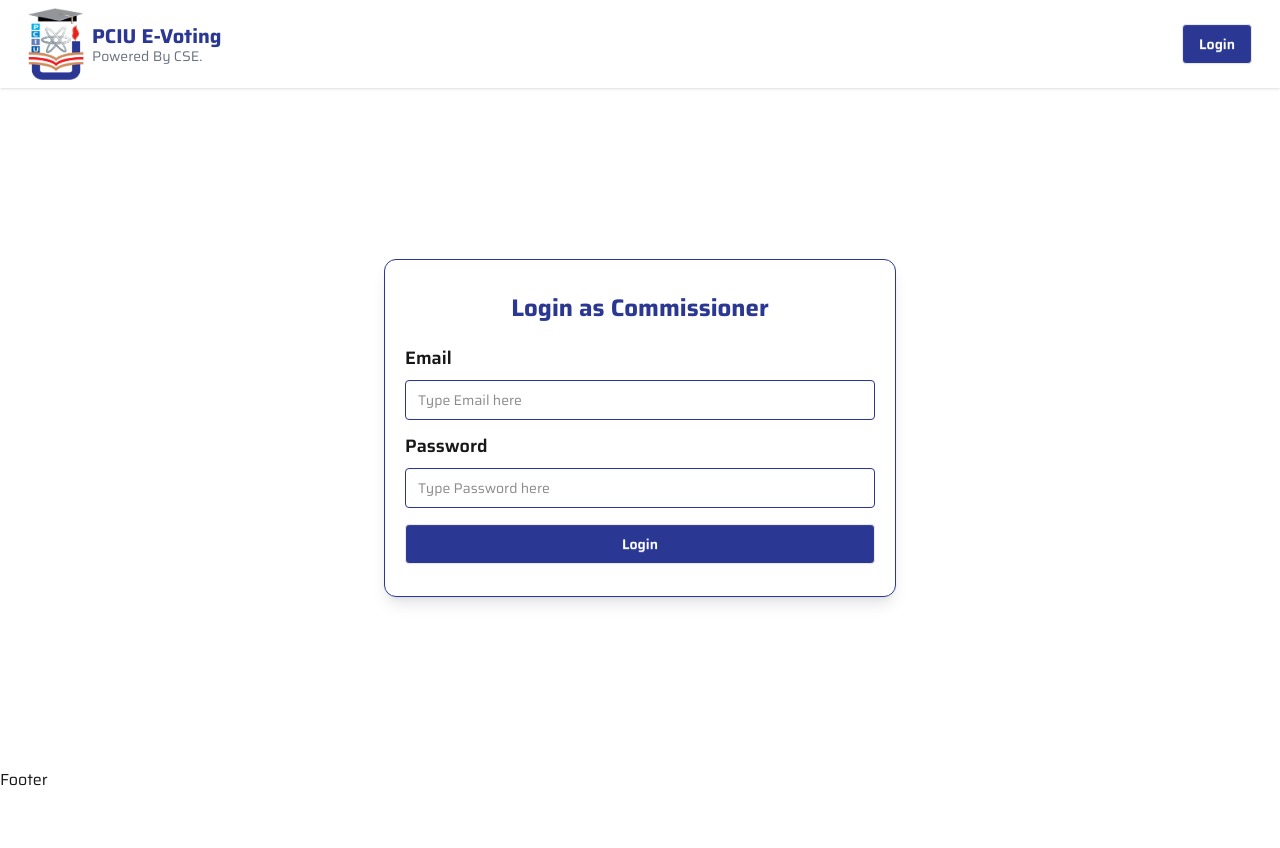
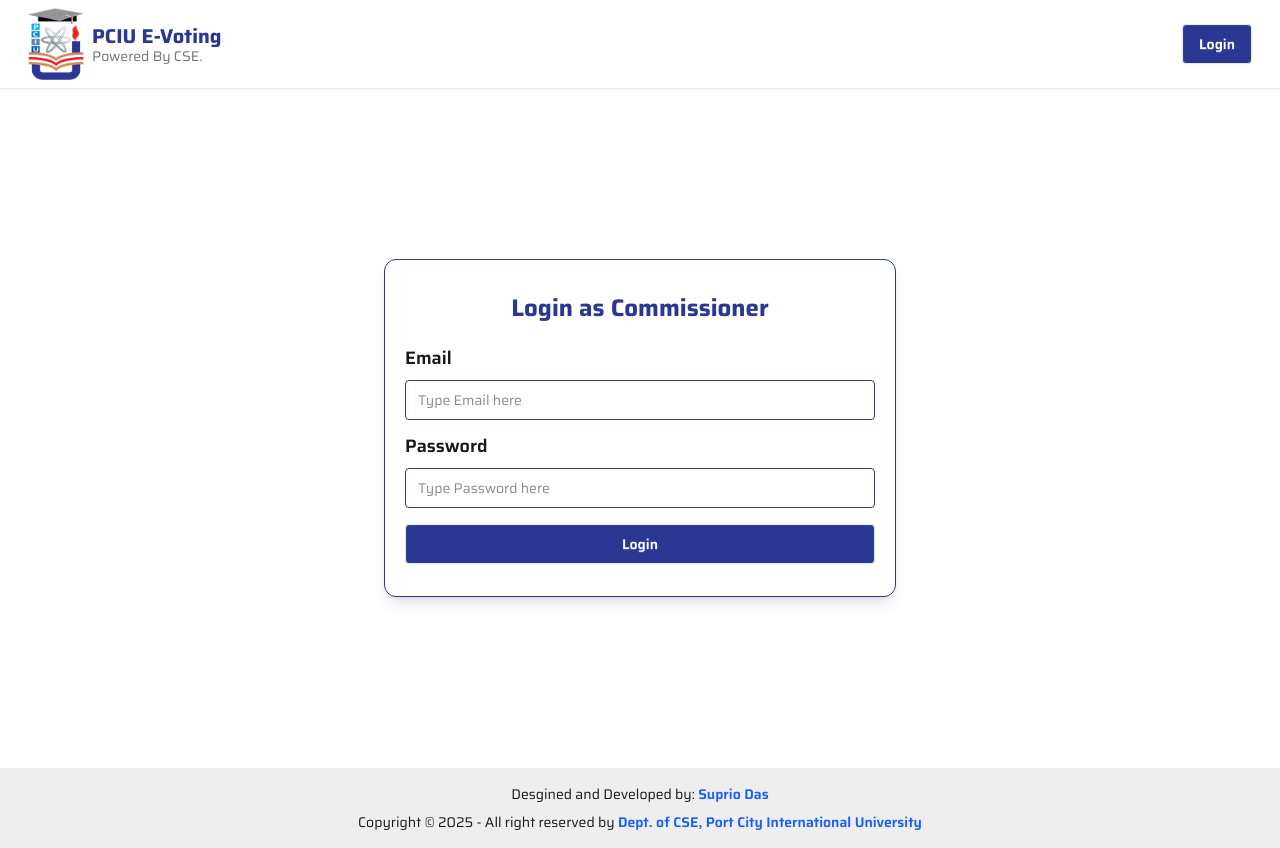
Before and after one commit to Suprio-Das/PCIU-E_Voting, a React (Vite) app in the folder frontend/: page / in a window 1280 px wide. Before the commit the page ends 800 px from the top, so only its background shows below. Built offline with nearby package versions, Linux system fonts and the light colour scheme.

Commit message:
frontend - footer designed

```diff
--- a/frontend/src/Components/Footer.jsx
+++ b/frontend/src/Components/Footer.jsx
@@ -1,7 +1,12 @@
 const Footer = () => {
     return (
         <div>
-            <h1>Footer</h1>
+            <footer className="footer sm:footer-horizontal footer-center bg-base-300 text-base-content p-4">
+                <aside>
+                    <p>Desgined and Developed by: <a href="https://github.com/Suprio-Das" target="_blank" className="text-blue-600 font-semibold">Suprio Das</a></p>
+                    <p>Copyright © {new Date().getFullYear()} - All right reserved by <span className="text-blue-600 font-semibold">Dept. of CSE, Port City International University</span></p>
+                </aside>
+            </footer>
         </div>
     );
 };
--- a/frontend/src/Layouts/MainLayout.jsx
+++ b/frontend/src/Layouts/MainLayout.jsx
@@ -1,12 +1,13 @@
 import { Outlet } from 'react-router';
 import Navbar from '../Components/Navbar';
+import Footer from '../Components/Footer';
 
 const MainLayout = () => {
     return (
         <div>
             <Navbar></Navbar>
             <Outlet></Outlet>
-            <h1>Footer</h1>
+            <Footer></Footer>
         </div>
     );
 };
```
